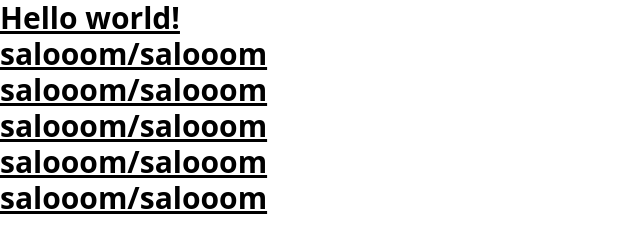
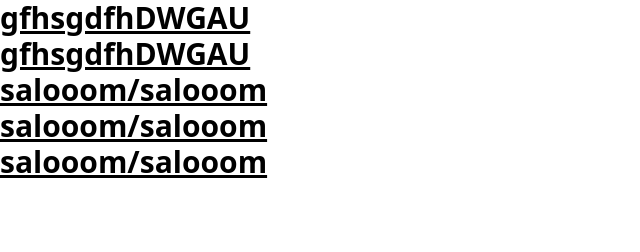
Before and after one commit to SADULLOOO/day3, a website: page src/index.html in a window 1280 px wide. Shown: the whole page, without its empty margins (0-640 px from the left). Drawn offline with Linux system fonts and the light colour scheme.

Commit message:
first text

```diff
--- a/src/index.html
+++ b/src/index.html
@@ -7,17 +7,11 @@
 </head>
 <body>
     <div class="text-3xl font-bold underline">
-  <h1>
-    Hello world!
 
-  </h1>
 
-  <h1>
-    salooom/salooom
-  </h1>
-  <h1>
-    salooom/salooom
-  </h1>
+<p>gfhsgdfhDWGAU</p>
+<p>gfhsgdfhDWGAU</p>
+
   <h1>
      salooom/salooom
   </h1>
```
